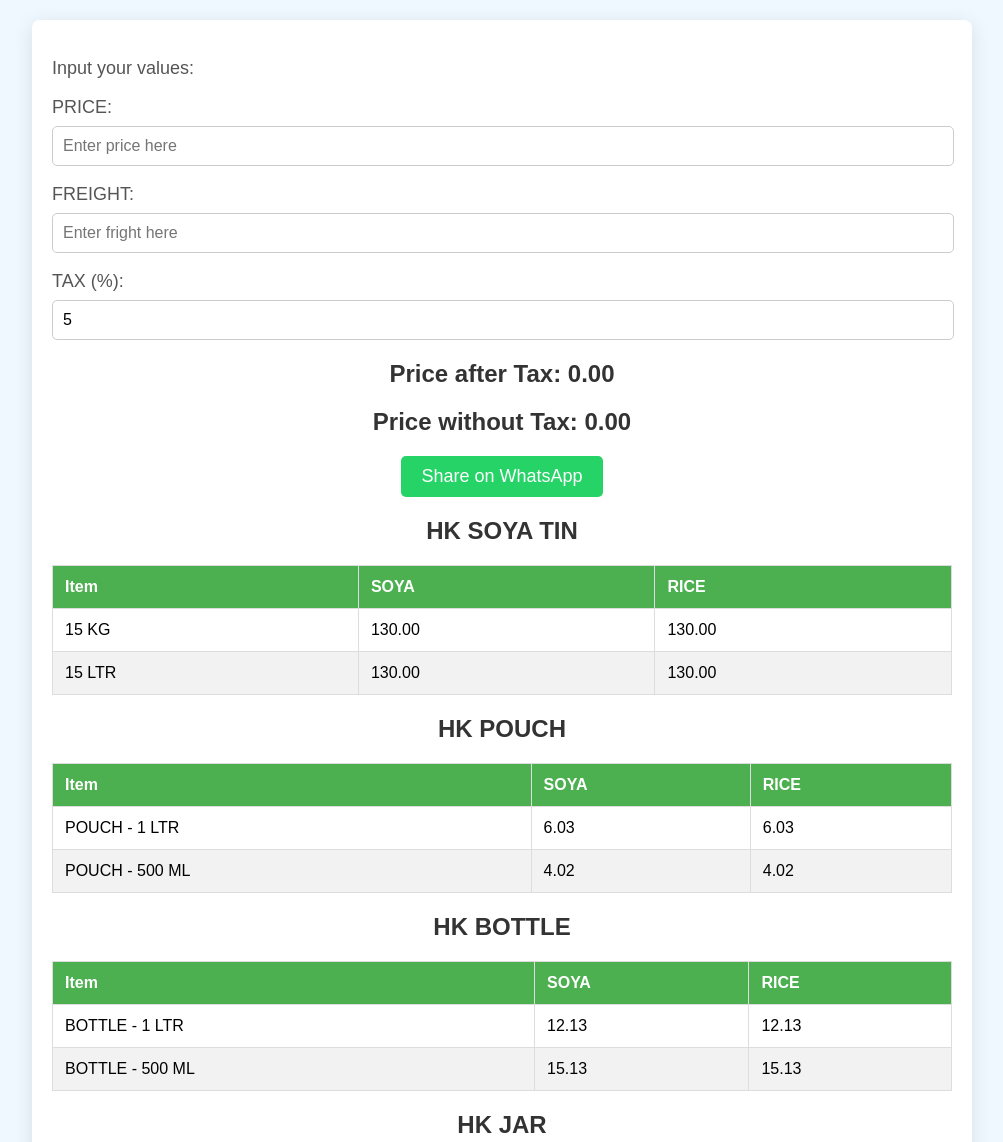
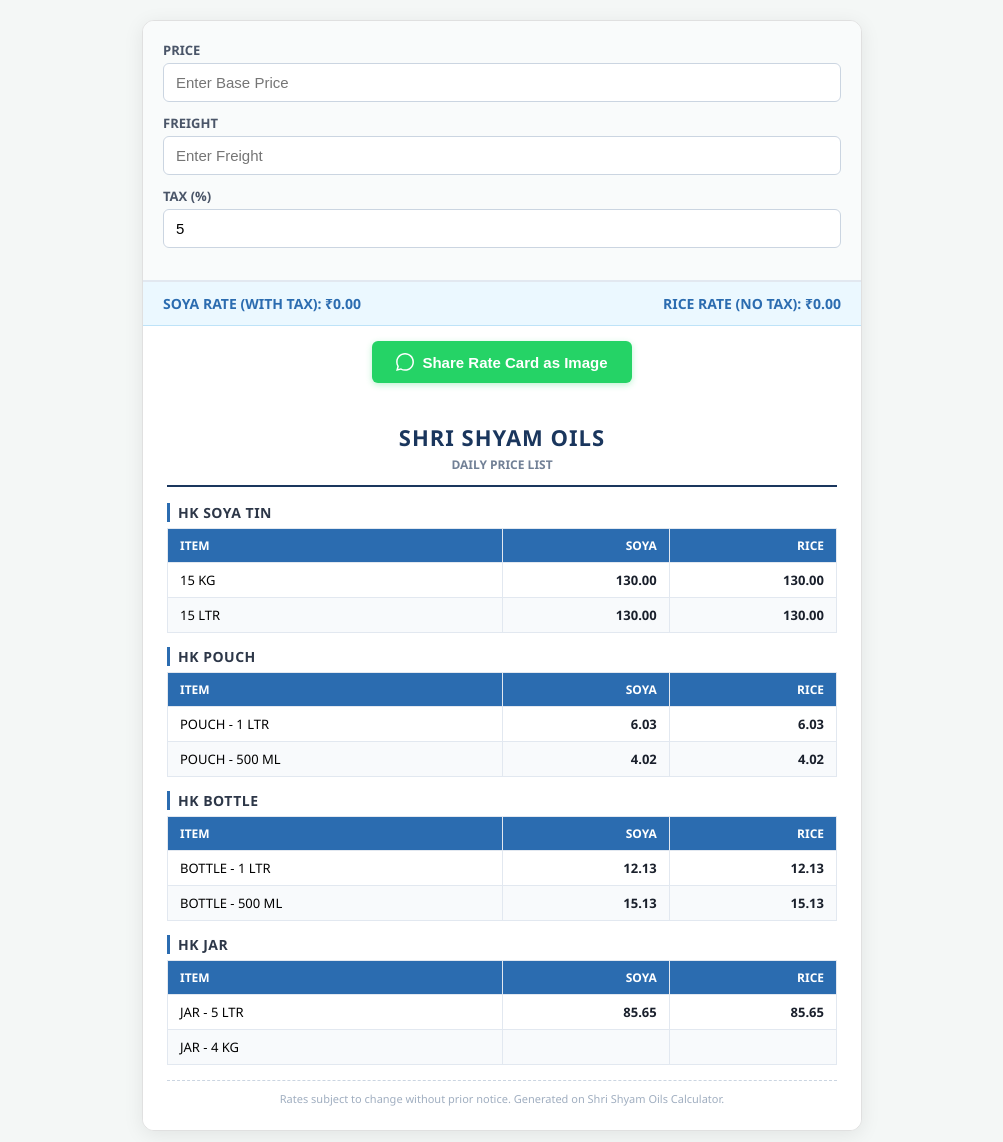
Before and after one commit to hunkaammy/HARIKESRI, a website: page assets/SOYA2.html in a window 1280 px wide. Shown: the top 1142 px of the page, without its empty margins (138-1141 px from the left). Drawn offline with nearby package versions, Linux system fonts and the light colour scheme.

Commit message:
Update SOYA2.html

```diff
--- a/assets/SOYA2.html
+++ b/assets/SOYA2.html
@@ -3,115 +3,222 @@
 <head>
     <meta charset="UTF-8">
     <meta name="viewport" content="width=device-width, initial-scale=1.0">
-    <title>Price Calculator</title>
+    <title>Price Calculator - Shri Shyam Oils</title>
     <script src="https://ajax.googleapis.com/ajax/libs/angularjs/1.6.9/angular.min.js"></script>
+    <!-- html2canvas for converting the formatted card to image -->
+    <script src="https://cdnjs.cloudflare.com/ajax/libs/html2canvas/1.4.1/html2canvas.min.js"></script>
     <style>
+        * {
+            box-sizing: border-box;
+        }
         body {
-            font-family: Arial, sans-serif;
-            background-color: #f0f8ff;
+            font-family: 'Segoe UI', Tahoma, Geneva, Verdana, sans-serif;
+            background-color: #f4f7f6;
             margin: 0;
             padding: 20px;
         }
-        h2 {
+        .container {
+            max-width: 720px;
+            margin: 0 auto;
+            background: #ffffff;
+            border-radius: 12px;
+            box-shadow: 0 4px 20px rgba(0, 0, 0, 0.08);
+            overflow: hidden;
+            border: 1px solid #e0e0e0;
+        }
+        .input-panel {
+            padding: 20px;
+            background-color: #f9fbfb;
+            border-bottom: 2px solid #e2e8f0;
+        }
+        .input-group {
+            margin-bottom: 12px;
+        }
+        .input-group label {
+            display: block;
+            font-size: 13px;
+            font-weight: 600;
+            color: #4a5568;
+            margin-bottom: 4px;
+            text-transform: uppercase;
+        }
+        .input-group input {
+            width: 100%;
+            padding: 10px 12px;
+            border: 1px solid #cbd5e1;
+            border-radius: 6px;
+            font-size: 15px;
+            outline: none;
+            transition: border-color 0.2s;
+        }
+        .input-group input:focus {
+            border-color: #2b6cb0;
+        }
+        .summary-bar {
+            display: flex;
+            justify-content: space-between;
+            background-color: #ebf8ff;
+            padding: 12px 20px;
+            border-bottom: 1px solid #bee3f8;
+            font-weight: 600;
+            font-size: 14px;
+            color: #2b6cb0;
+        }
+        .actions {
+            padding: 15px 20px;
+            display: flex;
+            gap: 12px;
+            justify-content: center;
+            background: #fff;
+        }
+        .btn-share {
+            display: inline-flex;
+            align-items: center;
+            justify-content: center;
+            gap: 8px;
+            background-color: #25D366;
+            color: white;
+            border: none;
+            padding: 12px 24px;
+            border-radius: 6px;
+            cursor: pointer;
+            font-size: 15px;
+            font-weight: bold;
+            box-shadow: 0 2px 6px rgba(37, 211, 102, 0.3);
+            transition: background 0.2s;
+        }
+        .btn-share:hover {
+            background-color: #1eb956;
+        }
+
+        /* --- STYLED RATE CARD AREA (CONVERTED TO IMAGE) --- */
+        #rateCard {
+            padding: 24px;
+            background: #ffffff;
+        }
+        .card-header {
             text-align: center;
-            margin: 20px 0;
-            color: #333;
+            border-bottom: 2px solid #1a365d;
+            padding-bottom: 12px;
+            margin-bottom: 16px;
         }
-        .container {
-            max-width: 900px;
-            margin: 0 auto;
-            padding: 20px;
-            background: white;
-            border-radius: 8px;
-            box-shadow: 0 4px 20px rgba(0, 0, 0, 0.1);
+        .card-header h1 {
+            margin: 0;
+            font-size: 22px;
+            color: #1a365d;
+            letter-spacing: 1px;
+            font-weight: 800;
         }
-        p {
-            font-size: 18px;
-            color: #555;
+        .card-header .subtitle {
+            margin: 4px 0 0 0;
+            font-size: 12px;
+            color: #718096;
+            font-weight: 600;
+            text-transform: uppercase;
         }
-        input[type="number"] {
-            width: calc(100% - 20px);
-            padding: 10px;
-            margin-top: 8px;
-            border: 1px solid #ccc;
-            border-radius: 5px;
-            font-size: 16px;
+        .category-title {
+            font-size: 14px;
+            font-weight: 700;
+            color: #2d3748;
+            margin: 14px 0 6px 0;
+            text-transform: uppercase;
+            letter-spacing: 0.5px;
+            border-left: 3px solid #2b6cb0;
+            padding-left: 8px;
         }
         table {
             width: 100%;
             border-collapse: collapse;
-            margin: 20px 0;
+            margin-bottom: 10px;
         }
         th, td {
-            border: 1px solid #ddd;
-            padding: 12px;
+            border: 1px solid #e2e8f0;
+            padding: 8px 12px;
             text-align: left;
+            font-size: 13px;
         }
         th {
-            background-color: #4CAF50;
-            color: white;
+            background-color: #2b6cb0;
+            color: #ffffff;
+            font-weight: 600;
+            text-transform: uppercase;
+            font-size: 12px;
+        }
+        th.price-col, td.price-col {
+            text-align: right;
+            width: 25%;
+        }
+        td.price-col {
+            font-weight: 600;
+            color: #1a202c;
         }
         tr:nth-child(even) {
-            background-color: #f2f2f2;
+            background-color: #f8fafc;
         }
-        tr:hover {
-            background-color: #ddd;
-        }
-        #shareButton {
-            display: block;
-            margin: 20px auto;
-            padding: 10px 20px;
-            background-color: #25D366;
-            color: white;
-            border: none;
-            border-radius: 5px;
-            cursor: pointer;
-            font-size: 18px;
-            transition: background-color 0.3s ease;
-        }
-        #shareButton:hover {
-            background-color: #1db764;
-        }
-        .footer {
+        .card-footer {
+            margin-top: 15px;
+            border-top: 1px dashed #cbd5e1;
+            padding-top: 10px;
+            font-size: 11px;
+            color: #a0aec0;
             text-align: center;
-            margin-top: 30px;
-            color: #777;
-            font-size: 14px;
         }
     </style>
 </head>
-<body>
+<body ng-app="">
 
-<div class="container" ng-app="">
-    <p>Input your values:</p>
-
-    <p>PRICE: <input type="number" ng-model="PRICE" placeholder="Enter price here"></p>
-
-    <p>FREIGHT: <input type="number" ng-model="FRIGHT" placeholder="Enter fright here"></p>
-
-    <p>TAX (%): <input type="number" ng-model="TAX" ng-init="TAX = 5" placeholder="Enter tax percentage here"></p>
+<div class="container">
+    <!-- Input Section -->
+    <div class="input-panel">
+        <div class="input-group">
+            <label>Price</label>
+            <input type="number" ng-model="PRICE" placeholder="Enter Base Price">
+        </div>
+        <div class="input-group">
+            <label>Freight</label>
+            <input type="number" ng-model="FRIGHT" placeholder="Enter Freight">
+        </div>
+        <div class="input-group">
+            <label>Tax (%)</label>
+            <input type="number" ng-model="TAX" ng-init="TAX = 5" placeholder="Enter Tax %">
+        </div>
 
         <span ng-init="priceaftertax = 0" style="display:none;">
             {{ priceaftertax = ((PRICE || 0) + (FRIGHT || 0)) * (1 + ((TAX || 0) / 100)) }}
         </span>
-
         <span ng-init="priceunsettax = 0" style="display:none;">
             {{ priceunsettax = (PRICE || 0) + (FRIGHT || 0) }}
         </span>
+    </div>
 
-    <h2>Price after Tax: {{ priceaftertax | number:2 }}</h2>
-    <h2>Price without Tax: {{ priceunsettax | number:2 }}</h2>
+    <div class="summary-bar">
+        <span>SOYA RATE (WITH TAX): ₹{{ priceaftertax | number:2 }}</span>
+        <span>RICE RATE (NO TAX): ₹{{ priceunsettax | number:2 }}</span>
+    </div>
 
-    <button id="shareButton" onclick="shareTable()">Share on WhatsApp</button>
+    <!-- Actions -->
+    <div class="actions">
+        <button class="btn-share" onclick="generateAndShareImage()">
+            <svg width="18" height="18" viewBox="0 0 24 24" fill="currentColor"><path d="M.057 24l1.687-6.163c-1.041-1.804-1.588-3.849-1.587-5.946.003-6.556 5.338-11.891 11.893-11.891 3.181.001 6.167 1.24 8.413 3.488 2.245 2.248 3.481 5.236 3.48 8.414-.003 6.557-5.338 11.892-11.893 11.892-1.99-.001-3.951-.5-5.688-1.448l-6.305 1.654zm6.597-3.807c1.676.995 3.276 1.591 5.392 1.592 5.448 0 9.886-4.434 9.889-9.885.002-5.462-4.415-9.89-9.881-9.892-5.452 0-9.887 4.434-9.889 9.884-.001 2.225.651 3.891 1.746 5.634l-.999 3.648 3.742-.981z"/></svg>
+            Share Rate Card as Image
+        </button>
+    </div>
+
+    <!-- PREVIEW & EXPORT CARD CONTAINER -->
+    <div id="rateCard">
+        <div class="card-header">
+            <h1>SHRI SHYAM OILS</h1>
+            <div class="subtitle">Daily Price List</div>
+        </div>
 
         <!-- Bulk Items Table -->
-    <h2>HK SOYA TIN</h2>
+        <div class="category-title">HK SOYA TIN</div>
         <table id="bulkItems">
             <thead>
                 <tr>
                     <th>Item</th>
-                <th>SOYA</th>
-                <th>RICE</th>
+                    <th class="price-col">SOYA</th>
+                    <th class="price-col">RICE</th>
                 </tr>
             </thead>
             <tbody>
@@ -119,12 +226,12 @@
                     <td>15 KG</td>
                     <input type="hidden" ng-model="margin15kgtin" ng-init="margin15kgtin = 14.8">
                     <input type="hidden" ng-model="cost15kgtin" ng-init="cost15kgtin = 130">
-                <td>
+                    <td class="price-col">
                         <span ng-if="(finalPrice = ((priceaftertax || 0) * (margin15kgtin || 0) + (cost15kgtin || 0)).toFixed(2)) != 100">
                             {{ finalPrice }}
                         </span>
                     </td>
-                <td>
+                    <td class="price-col">
                         <span ng-if="(finalPriceNoTax = ((priceunsettax || 0) * (margin15kgtin || 0) + (cost15kgtin || 0)).toFixed(2)) != 100">
                             {{ finalPriceNoTax }}
                         </span>
@@ -134,12 +241,12 @@
                     <td>15 LTR</td>
                     <input type="hidden" ng-model="margin15ltrtin" ng-init="margin15ltrtin = 13.45">
                     <input type="hidden" ng-model="cost15ltrtin" ng-init="cost15ltrtin = 130">
-                <td>
+                    <td class="price-col">
                         <span ng-if="(finalPrice1 = ((priceaftertax || 0) * (margin15ltrtin || 0) + (cost15ltrtin || 0)).toFixed(2)) != 100">
                             {{ finalPrice1 }}
                         </span>
                     </td>
-                <td>
+                    <td class="price-col">
                         <span ng-if="(finalPrice1NoTax = ((priceunsettax || 0) * (margin15ltrtin || 0) + (cost15ltrtin || 0)).toFixed(2)) != 100">
                             {{ finalPrice1NoTax }}
                         </span>
@@ -149,13 +256,13 @@
         </table>
 
         <!-- Pouch Items Table -->
-    <h2>HK POUCH</h2>
+        <div class="category-title">HK POUCH</div>
         <table id="pouchItems">
             <thead>
                 <tr>
                     <th>Item</th>
-                <th>SOYA</th>
-                <th>RICE</th>
+                    <th class="price-col">SOYA</th>
+                    <th class="price-col">RICE</th>
                 </tr>
             </thead>
             <tbody>
@@ -163,12 +270,12 @@
                     <td>POUCH - 1 LTR</td>
                     <input type="hidden" ng-model="margin910gm" ng-init="margin910gm = 6.03">
                     <input type="hidden" ng-model="cost910gm" ng-init="cost910gm = 910">
-                <td>
+                    <td class="price-col">
                         <span ng-if="(finalPrice999 = ((priceaftertax || 0) / 1000 * (cost910gm || 0) + (margin910gm || 0)).toFixed(2)) != 100">
                             {{ finalPrice999 }}
                         </span>
                     </td>
-                <td>
+                    <td class="price-col">
                         <span ng-if="(finalPrice999NoTax = ((priceunsettax || 0) / 1000 * (cost910gm || 0) + (margin910gm || 0)).toFixed(2)) != 100">
                             {{ finalPrice999NoTax }}
                         </span>
@@ -176,12 +283,12 @@
                 </tr>
                 <tr>
                     <td>POUCH - 500 ML</td>
-                <td>
+                    <td class="price-col">
                         <span ng-if="finalPrice999">
                             {{ (((finalPrice999 * 1) + 2) / 2).toFixed(2) }}
                         </span>
                     </td>
-                <td>
+                    <td class="price-col">
                         <span ng-if="finalPrice999NoTax">
                             {{ (((finalPrice999NoTax * 1) + 2) / 2).toFixed(2) }}
                         </span>
@@ -191,13 +298,13 @@
         </table>
 
         <!-- Bottle Items Table -->
-    <h2>HK BOTTLE</h2>
+        <div class="category-title">HK BOTTLE</div>
         <table id="bottleItems">
             <thead>
                 <tr>
                     <th>Item</th>
-                <th>SOYA</th>
-                <th>RICE</th>
+                    <th class="price-col">SOYA</th>
+                    <th class="price-col">RICE</th>
                 </tr>
             </thead>
             <tbody>
@@ -205,12 +312,12 @@
                     <td>BOTTLE - 1 LTR</td>
                     <input type="hidden" ng-model="margin910gmBottle" ng-init="margin910gmBottle = 12.14">
                     <input type="hidden" ng-model="cost910gmBottle" ng-init="cost910gmBottle = 100">
-                <td>
+                    <td class="price-col">
                         <span ng-if="(finalPrice3 = ((priceaftertax || 0) / 1000 * (cost910gm || 0) + 6.10 + (margin910gm || 0)).toFixed(2)) != 100">
                             {{ finalPrice3 }}
                         </span>
                     </td>
-                <td>
+                    <td class="price-col">
                         <span ng-if="(finalPrice3NoTax = ((priceunsettax || 0) / 1000 * (cost910gm || 0) + 6.10 + (margin910gm || 0)).toFixed(2)) != 100">
                             {{ finalPrice3NoTax }}
                         </span>
@@ -218,12 +325,12 @@
                 </tr>
                 <tr>
                     <td>BOTTLE - 500 ML</td>
-                <td>
+                    <td class="price-col">
                         <span ng-if="finalPrice3">
                             {{ ((finalPrice3 * 1) + 3).toFixed(2) }}
                         </span>
                     </td>
-                <td>
+                    <td class="price-col">
                         <span ng-if="finalPrice3NoTax">
                             {{ ((finalPrice3NoTax * 1) + 3).toFixed(2) }}
                         </span>
@@ -233,24 +340,24 @@
         </table>
 
         <!-- Jar Items Table -->
-    <h2>HK JAR</h2>
+        <div class="category-title">HK JAR</div>
         <table id="jarItems">
             <thead>
                 <tr>
                     <th>Item</th>
-                <th>SOYA</th>
-                <th>RICE</th>
+                    <th class="price-col">SOYA</th>
+                    <th class="price-col">RICE</th>
                 </tr>
             </thead>
             <tbody>
                 <tr>
                     <td>JAR - 5 LTR</td>
-                <td>
+                    <td class="price-col">
                         <span ng-if="finalPrice3">
                             {{ (finalPrice3 * 5 + 25) | number:2 }}
                         </span>
                     </td>
-                <td>
+                    <td class="price-col">
                         <span ng-if="finalPrice3NoTax">
                             {{ (finalPrice3NoTax * 5 + 25) | number:2 }}
                         </span>
@@ -258,12 +365,12 @@
                 </tr>
                 <tr>
                     <td>JAR - 4 KG</td>
-                <td>
+                    <td class="price-col">
                         <span ng-if="finalPrice4">
                             {{ (finalPrice4 * 5 + 25) | number:2 }}
                         </span>
                     </td>
-                <td>
+                    <td class="price-col">
                         <span ng-if="finalPrice4NoTax">
                             {{ (finalPrice4NoTax * 5 + 25) | number:2 }}
                         </span>
@@ -272,55 +379,55 @@
             </tbody>
         </table>
 
-    <div class="footer"></div>
+        <div class="card-footer">
+            Rates subject to change without prior notice. Generated on Shri Shyam Oils Calculator.
+        </div>
+    </div>
 </div>
 
 <script>
-    function shareTable() {
-        let message = '*SHRI SHYAM OILS*\n';
+    async function generateAndShareImage() {
+        const cardElement = document.getElementById('rateCard');
 
-        message += '*HK SOYA TIN:*\n';
-        const bulkItems = document.querySelectorAll('#bulkItems tbody tr');
-        bulkItems.forEach(item => {
-            const columns = item.querySelectorAll('td');
-            const itemName = columns[0].innerText;
-            const soyaPrice = columns[1].innerText.trim();
-            const ricePrice = columns[2].innerText.trim();
-            message += `${itemName} -> SOYA: ${soyaPrice} | RICE: ${ricePrice}\n`;
+        try {
+            const canvas = await html2canvas(cardElement, {
+                scale: 2, // High resolution
+                backgroundColor: '#ffffff'
             });
 
-        message += '\n*HK POUCH*:\n';
-        const pouchItems = document.querySelectorAll('#pouchItems tbody tr');
-        pouchItems.forEach(item => {
-            const columns = item.querySelectorAll('td');
-            const itemName = columns[0].innerText;
-            const soyaPrice = columns[1].innerText.trim();
-            const ricePrice = columns[2].innerText.trim();
-            message += `${itemName} -> SOYA: ${soyaPrice} | RICE: ${ricePrice}\n`;
+            canvas.toBlob(async (blob) => {
+                const file = new File([blob], 'shri_shyam_oils_rate_card.png', { type: 'image/png' });
+
+                // Check if browser supports Web Share API with files
+                if (navigator.canShare && navigator.canShare({ files: [file] })) {
+                    try {
+                        await navigator.share({
+                            title: 'SHRI SHYAM OILS - Rate Card',
+                            text: 'Please find the latest SOYA and RICE rates attached.',
+                            files: [file]
                         });
+                    } catch (err) {
+                        if (err.name !== 'AbortError') {
+                            downloadFallback(canvas);
+                        }
+                    }
+                } else {
+                    // Fallback for desktop / unsupported browsers: direct download
+                    downloadFallback(canvas);
+                }
+            }, 'image/png');
+        } catch (error) {
+            console.error('Error generating image card:', error);
+            alert('Could not generate image. Please try again.');
+        }
+    }
 
-        message += '\n*HK BOTTLE*:\n';
-        const bottleItems = document.querySelectorAll('#bottleItems tbody tr');
-        bottleItems.forEach(item => {
-            const columns = item.querySelectorAll('td');
-            const itemName = columns[0].innerText;
-            const soyaPrice = columns[1].innerText.trim();
-            const ricePrice = columns[2].innerText.trim();
-            message += `${itemName} -> SOYA: ${soyaPrice} | RICE: ${ricePrice}\n`;
-        });
-
-        message += '\n*HK JAR Items*:\n';
-        const jarItems = document.querySelectorAll('#jarItems tbody tr');
-        jarItems.forEach(item => {
-            const columns = item.querySelectorAll('td');
-            const itemName = columns[0].innerText;
-            const soyaPrice = columns[1].innerText.trim();
-            const ricePrice = columns[2].innerText.trim();
-            message += `${itemName} -> SOYA: ${soyaPrice} | RICE: ${ricePrice}\n`;
-        });
-
-        const whatsappUrl = `https://wa.me/?text=${encodeURIComponent(message)}`;
-        window.open(whatsappUrl);
+    function downloadFallback(canvas) {
+        const link = document.createElement('a');
+        link.download = 'shri_shyam_oils_rate_card.png';
+        link.href = canvas.toDataURL('image/png');
+        link.click();
+        alert('Rate card image downloaded! You can attach and send it directly on WhatsApp.');
     }
 </script>
 
```
Lines whose indentation alone changed are shown as unchanged.
